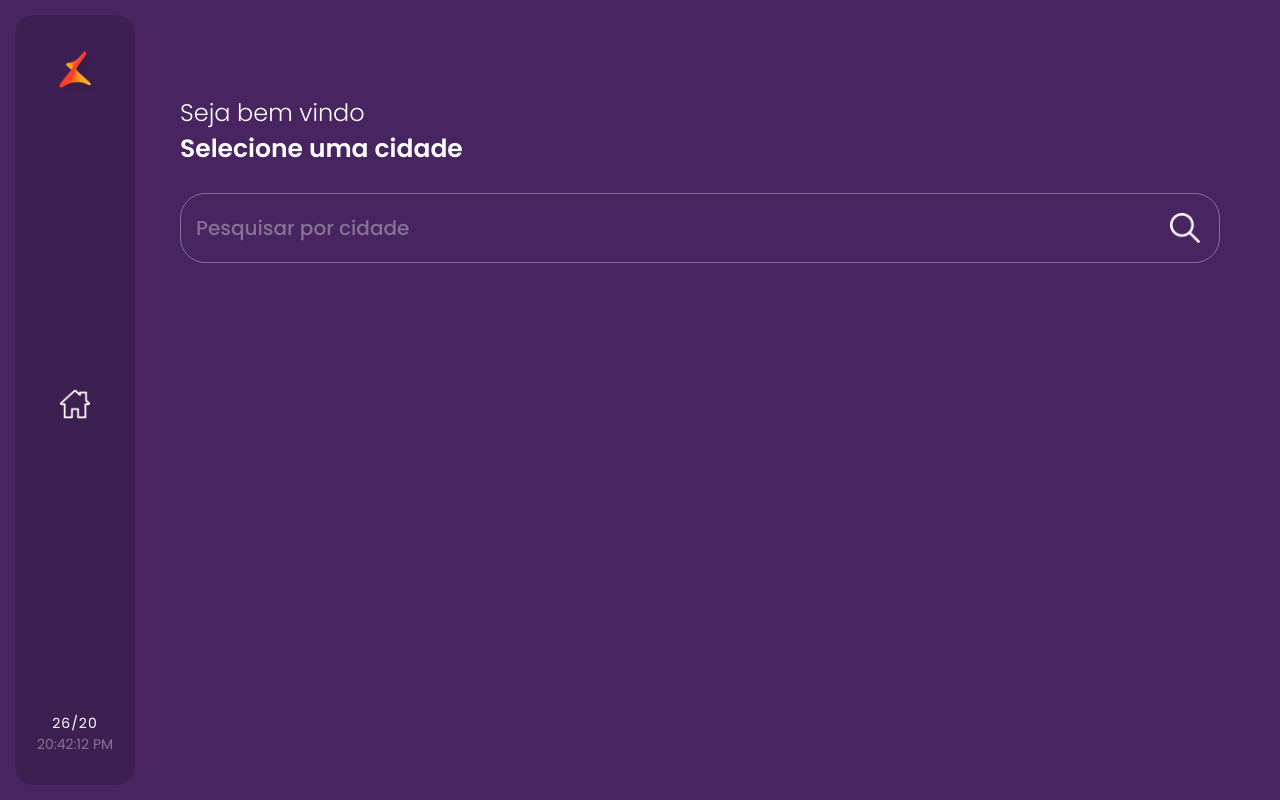
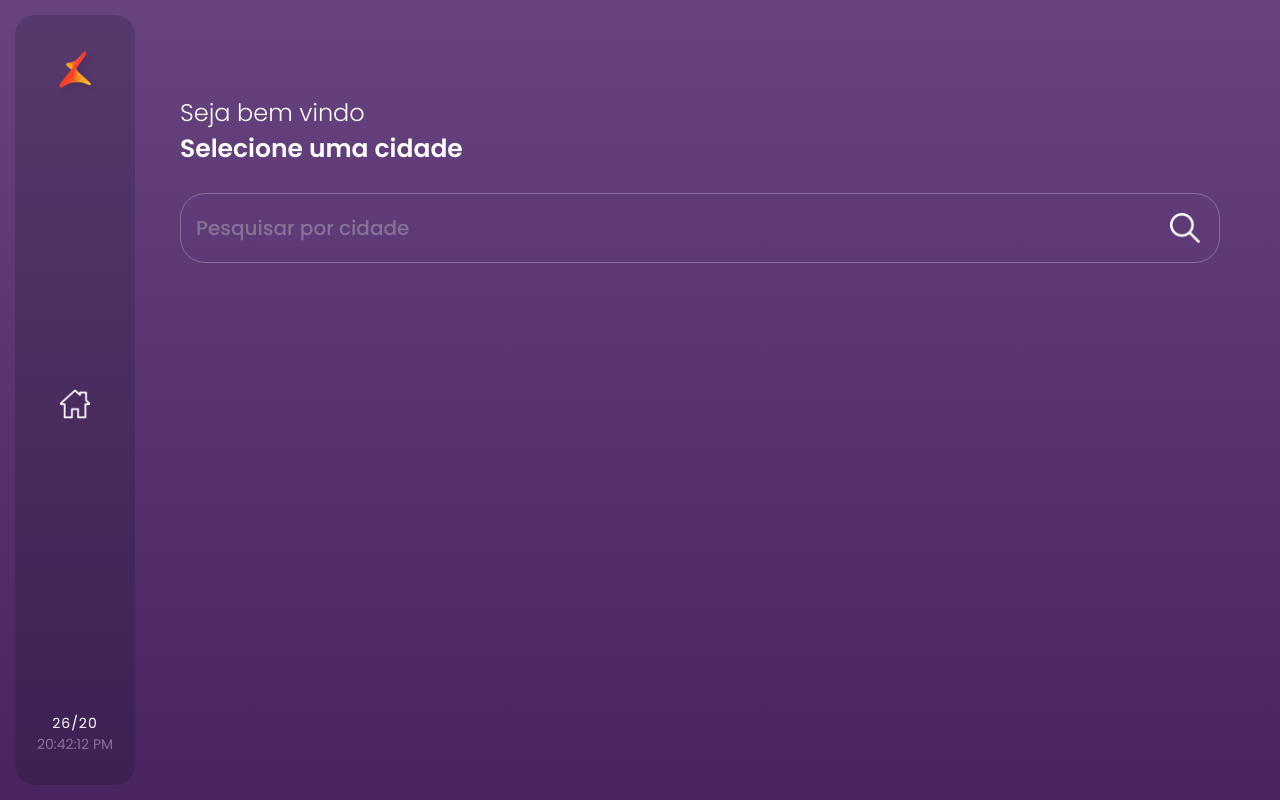
Before and after one commit to angelomedeiros/previsao-do-tempo, a React (Create React App) app: page / in a window 1280 px wide. Built offline with nearby package versions, Linux system fonts and the light colour scheme.

Commit message:
(Re)adicionando gradient

```diff
--- a/src/style.scss
+++ b/src/style.scss
@@ -3,6 +3,10 @@
     padding: 0;
     outline: 0;
     box-sizing: border-box;
+}
+
+html {
+    background: rgb(72, 37, 97);
 }
 
 html,
@@ -19,11 +23,11 @@ input {
 
 body {
     background: rgb(72, 37, 97);
-    // background: linear-gradient(
-    //     0deg,
-    //     rgba(72, 37, 97, 1) 0%,
-    //     rgba(103, 68, 128, 1) 100%
-    // );
+    background: linear-gradient(
+        0deg,
+        rgba(72, 37, 97, 1) 0%,
+        rgba(103, 68, 128, 1) 100%
+    );
     -webkit-font-smoothing: antialiased !important;
     font-family: 'Poppins';
     color: white;
```
